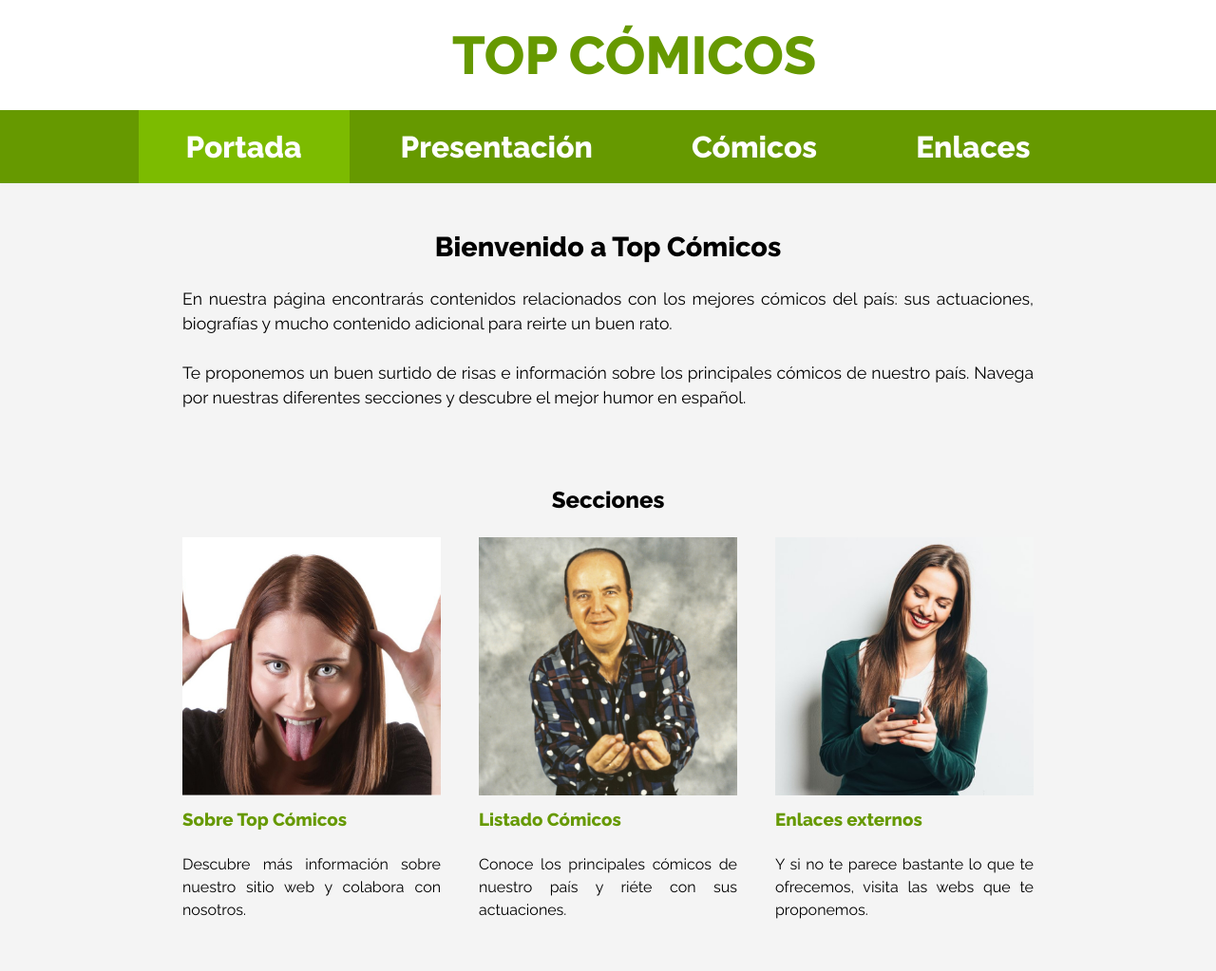
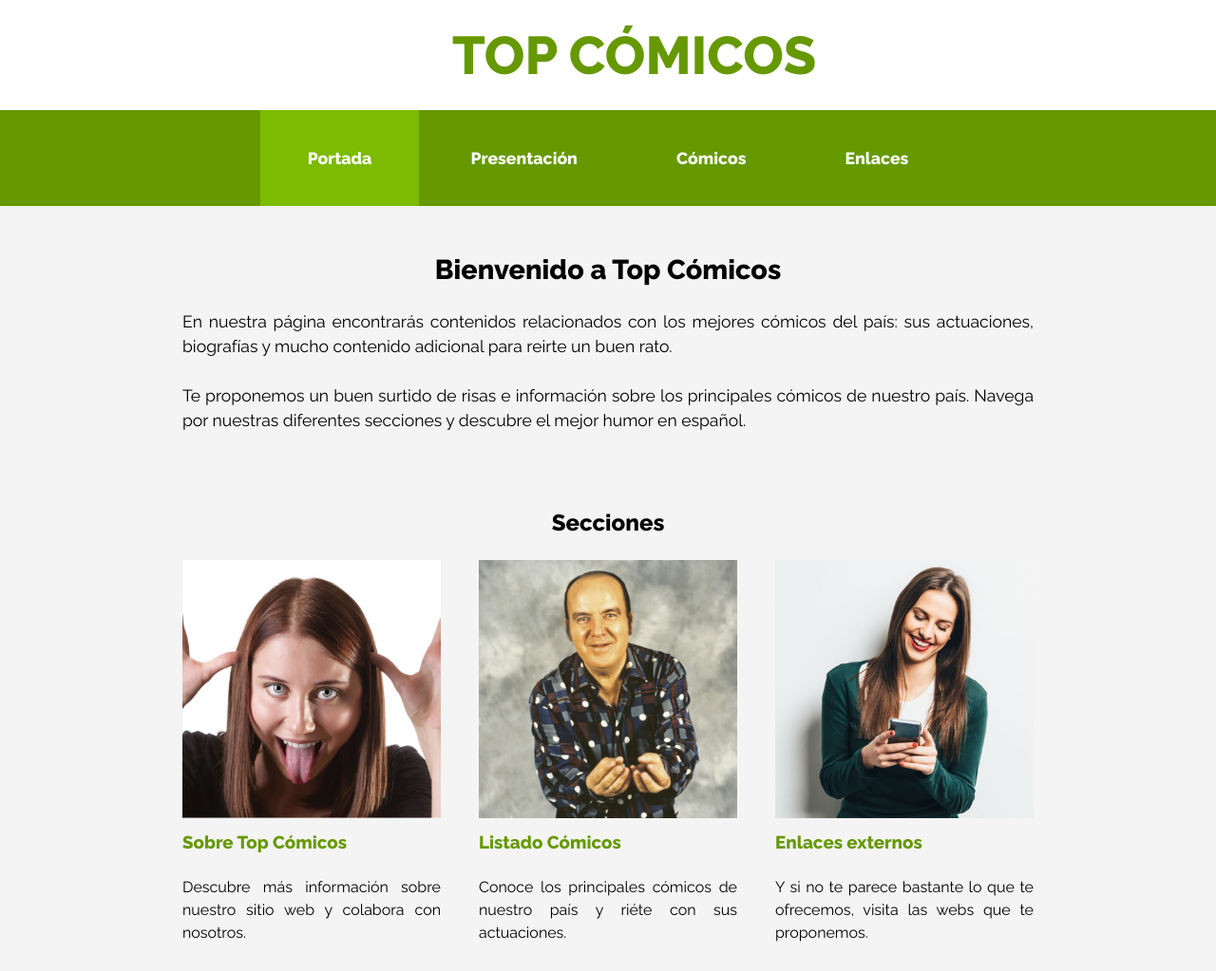
Before and after one commit to PedroAyaUOC/PEC1HTMLI, a website built with Parcel: page src/index.html in a window 1280 px wide. Shown: the top 1023 px of the page at 95% size. Built offline with nearby package versions, Linux system fonts and the light colour scheme; some icons are missing.

Commit message:
Primera versión mejorada

```diff
--- a/src/css/global.css
+++ b/src/css/global.css
@@ -110,6 +110,11 @@ header{
 	background-color: #7cbb00;
 }
 
+#mainMenu li a{
+	text-decoration: none;
+	color: #fff;
+    padding: 20px 25px;
+}
 
 
 @media screen and (min-width: 600px) and (orientation: landscape){
@@ -119,15 +124,14 @@ header{
 	}
 
     #mainMenu li a{
-        font-size: 1.8em;
+        display: inline-block;
     }
 }
 
-
-#mainMenu li a{
-	text-decoration: none;
-	color: #fff;
-    padding: 20px 25px;
+@media screen and (max-width: 600px), screen and (orientation: portrait){
+    #mainMenu li a{
+        font-size: 1.5em;
+    }
 }
 
 
```
Also changed, not shown: 2 other files.
